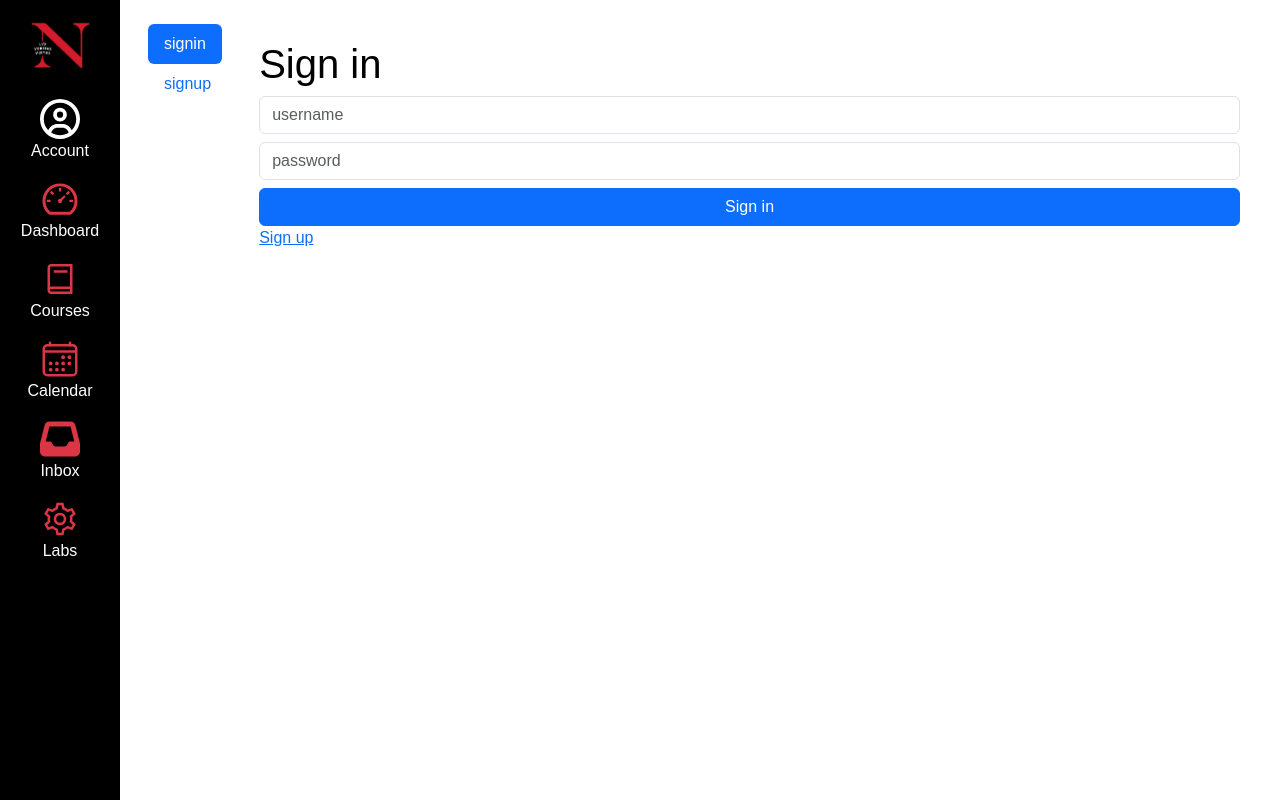
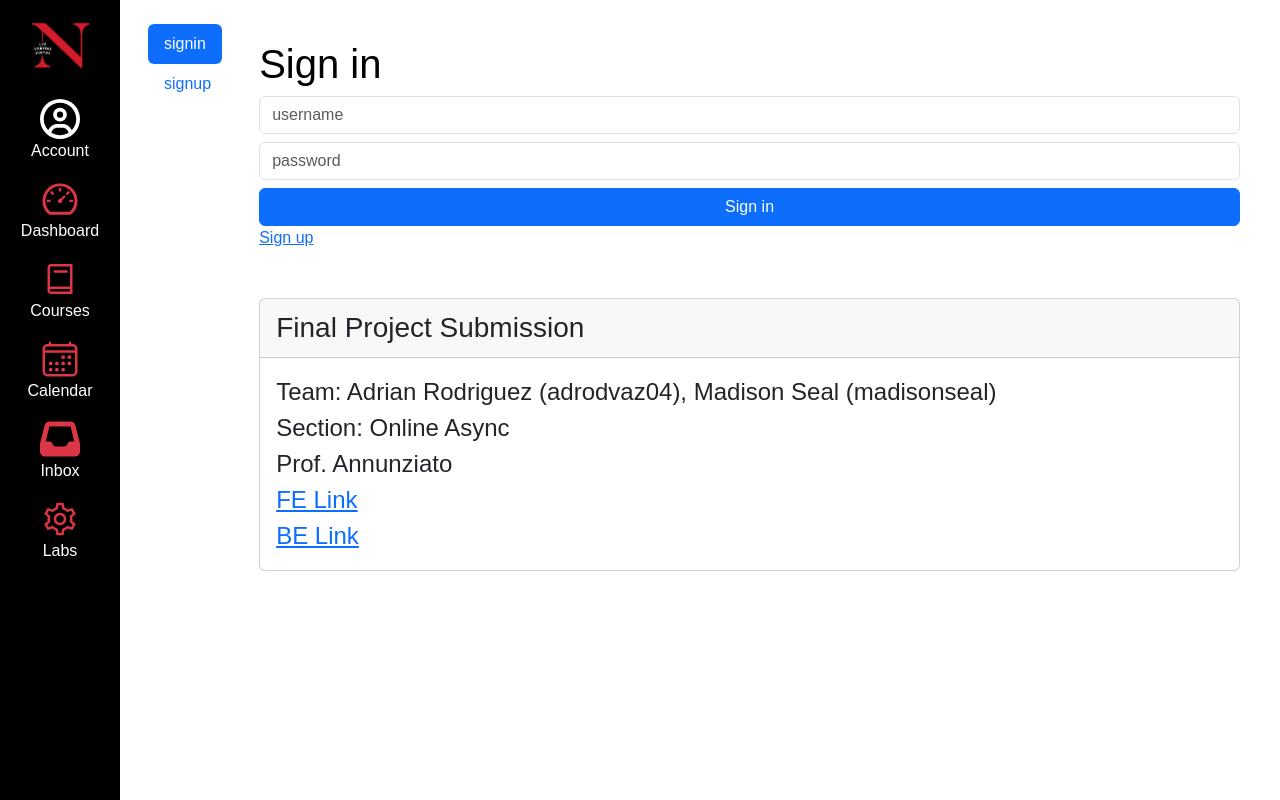
Before and after one commit to adrodvaz04/kambaz-next-js, a Next.js app: page /account/signin in a window 1280 px wide. Built offline with nearby package versions, Linux system fonts and the light colour scheme; no server answers.

Commit message:
chore: add final submission details, quiz date sorting

```diff
--- a/app/(kambaz)/account/signin/page.tsx
+++ b/app/(kambaz)/account/signin/page.tsx
@@ -5,7 +5,13 @@ import { redirect } from "next/navigation";
 import { setCurrentUser } from "../reducer";
 import { useDispatch } from "react-redux";
 import { useState } from "react";
-import { FormControl, Button } from "react-bootstrap";
+import {
+  FormControl,
+  Button,
+  Card,
+  CardHeader,
+  CardBody,
+} from "react-bootstrap";
 
 export default function Signin() {
   const [credentials, setCredentials] = useState<any>({});
@@ -46,6 +52,30 @@ export default function Signin() {
         {" "}
         Sign up{" "}
       </Link>
+
+      <br />
+      <br />
+      <br />
+      <Card>
+        <CardHeader className="fs-3">Final Project Submission</CardHeader>
+        <CardBody className="fs-4">
+          Team: Adrian Rodriguez (adrodvaz04), Madison Seal (madisonseal)
+          <br />
+          Section: Online Async
+          <br />
+          Prof. Annunziato
+          <br />
+          <Link href={"https://github.com/adrodvaz04/kambaz-next-js"}>
+            {" "}
+            FE Link{" "}
+          </Link>
+          <br />
+          <Link href={"https://github.com/adrodvaz04/kambaz-node-server-app"}>
+            {" "}
+            BE Link
+          </Link>
+        </CardBody>
+      </Card>
     </div>
   );
 }
--- a/app/(kambaz)/courses/[cid]/quizzes/[qid]/details/page.tsx
+++ b/app/(kambaz)/courses/[cid]/quizzes/[qid]/details/page.tsx
@@ -522,7 +522,7 @@ export default function QuizEditor() {
             onClick={onTakeQuiz}
           >
             {" "}
-            Take Quiz{" "}
+            Preview Quiz{" "}
           </Button>
         </div>
       </Form>
--- a/app/(kambaz)/courses/[cid]/quizzes/page.tsx
+++ b/app/(kambaz)/courses/[cid]/quizzes/page.tsx
@@ -109,8 +109,14 @@ export default function Quizzes() {
             <ListGroupItem className="bg-secondary">
               <span className="fs-4 fw-bold"> {group} </span>
             </ListGroupItem>
+
             {quizzes
               .filter((q: Quiz) => q.assignment_group === group)
+              .sort(
+                (a, b) =>
+                  new Date(a.availableFrom).getTime() -
+                  new Date(b.availableFrom).getTime(),
+              )
               .map((q: Quiz) => (
                 <div key={q._id} className="size-fit">
                   <ListGroupItem className="py-2">
```
